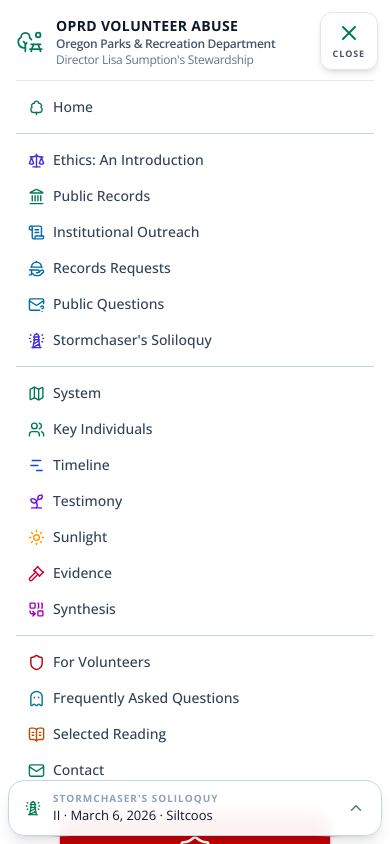
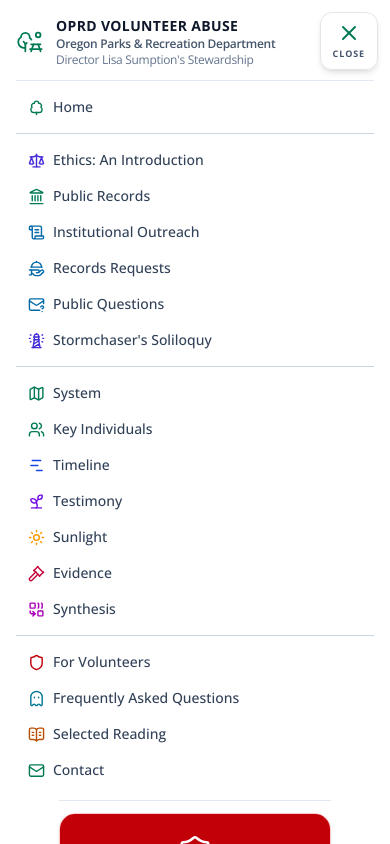
Before and after one commit to rswfire/rswfire.oprd, a Next.js app: page /soliloquy in a window 390 px wide. Both pictures are taken after a click on the button "MENU". Shown: the top 844 px of the page. Built offline with nearby package versions, Linux system fonts and the light colour scheme.

Commit message:
Mobile menu over the contents bars

```diff
--- a/components/Header.tsx
+++ b/components/Header.tsx
@@ -29,8 +29,9 @@ export default function Header() {
         };
     }, [mobileMenuOpen]);
 
+    // The open menu rises over the contents bars (z-70), under the viewers (z-80 and up).
     return (
-        <header className="relative z-20 border-b border-stone-200 bg-white lg:sticky lg:top-0">
+        <header className={`relative ${mobileMenuOpen ? "z-[75]" : "z-20"} border-b border-stone-200 bg-white lg:sticky lg:top-0`}>
             <div className="mx-auto max-w-6xl px-4 sm:px-6 py-4">
                 <div className="flex items-center justify-between gap-4">
 
@@ -135,7 +136,7 @@ export default function Header() {
                     <button
                         onClick={() => setMobileMenuOpen(!mobileMenuOpen)}
                         aria-label="Toggle menu"
-                        className="md:hidden fixed top-3 right-3 z-50 flex flex-col items-center gap-0.5 rounded-xl border border-stone-200 bg-white/95 px-3 py-2 shadow-md backdrop-blur hover:shadow-lg transition-shadow"
+                        className="md:hidden fixed top-3 right-3 z-[76] flex flex-col items-center gap-0.5 rounded-xl border border-stone-200 bg-white/95 px-3 py-2 shadow-md backdrop-blur hover:shadow-lg transition-shadow"
                     >
                         <Icon
                             name={mobileMenuOpen ? "X" : "TreeDeciduous"}
@@ -149,7 +150,7 @@ export default function Header() {
                 )}
 
                 {mounted && mobileMenuOpen && (
-                    <nav className="md:hidden fixed inset-0 z-40 overflow-y-auto bg-white px-4 pt-4 pb-8">
+                    <nav className="md:hidden fixed inset-0 z-[75] overflow-y-auto bg-white px-4 pt-4 pb-8">
                         <Link
                             href="/"
                             onClick={() => setMobileMenuOpen(false)}
```
